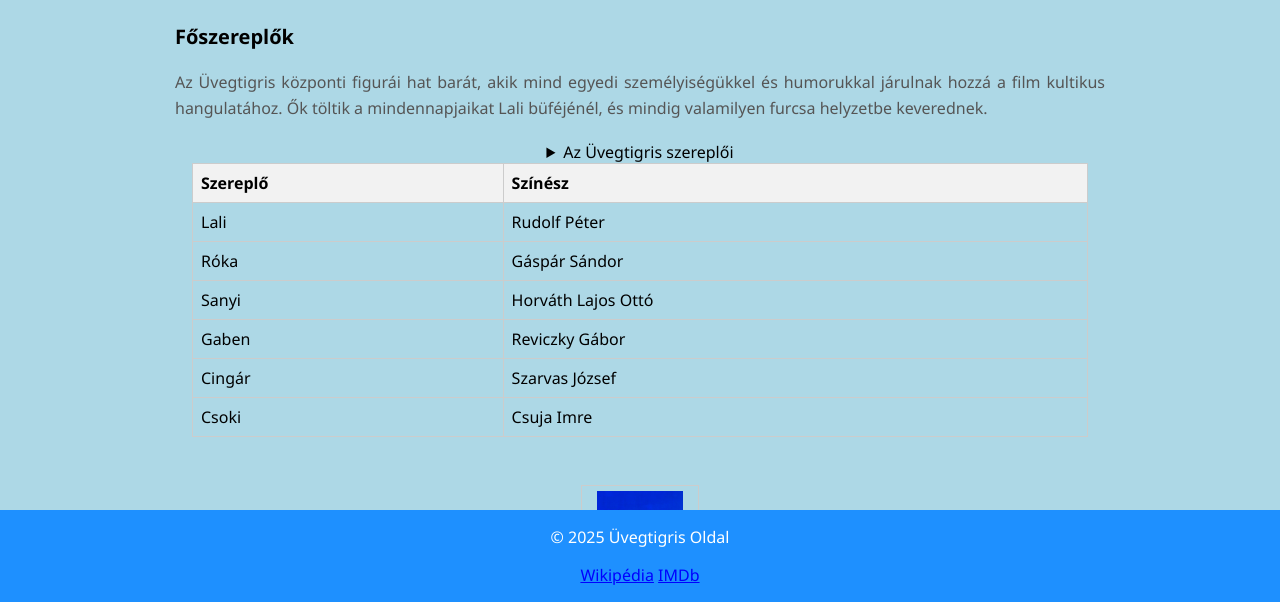
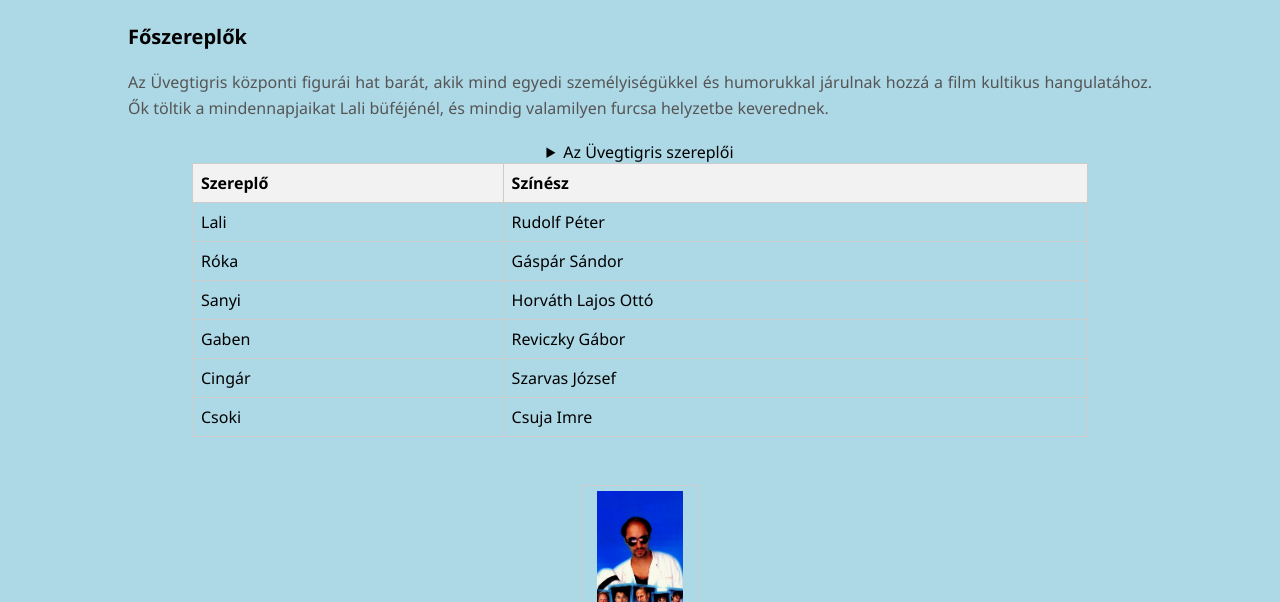
Before and after one commit to Nvrthlss/webfejlesztes, a plain HTML site: page szereplok.html in a window 1280 px wide. Shown: the part 198-800 px from the top of the page. Drawn offline with Linux system fonts and the light colour scheme.

Commit message:
Add files via upload

```diff
--- a/css/style.css
+++ b/css/style.css
@@ -116,7 +116,7 @@
 
 main p {
     font-size: 1rem;
-    padding: 0px 20px;
+    padding: 0 5%;
     text-align: left;
 }
 
@@ -132,7 +132,7 @@
 .content h3 {
     font-size: 1.25rem;
     text-align: justify;
-    padding: 0px 175px;
+    padding: 0 10%;
 }
 
 .content p {
@@ -140,7 +140,7 @@
     line-height: 1.6;
     color: #555;
     text-align: justify;
-    padding: 0px 175px;
+    padding: 0 10%;
 }
 
 .video-section {
@@ -186,8 +186,8 @@
     background-color: #1E90FF;
     color: white;
     text-align: center;
-    padding: 0rem 0;
-    position: fixed;
+    padding: 0.5rem 0;
+    position: static;
     bottom: 0;
     width: 100%;
 }
```
